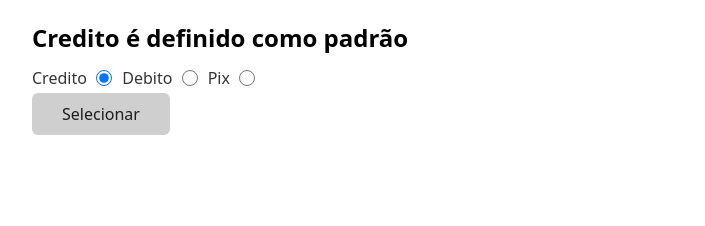
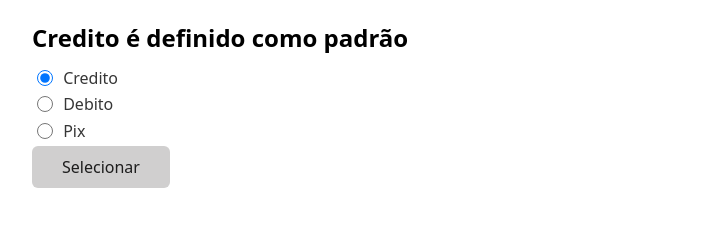
Before and after one commit to Moraes-Bruno/javascript, a plain HTML site: page estudo/checked/index.html in a window 1280 px wide. Shown: the part 76-302 px from the top of the page, without its empty margins (208-913 px from the left). Drawn offline with nearby package versions, Linux system fonts and the light colour scheme.

Commit message:
adicionado exemplo

```diff
--- a/estudo/checked/index.html
+++ b/estudo/checked/index.html
@@ -1,29 +1,44 @@
 <!DOCTYPE html>
 <html lang="pt-br">
-<head>
-    <meta charset="UTF-8">
-    <meta name="viewport" content="width=device-width, initial-scale=1.0">
-    <link rel="stylesheet" href="https://cdn.jsdelivr.net/npm/water.css@2/out/water.css">
+  <head>
+    <meta charset="UTF-8" />
+    <meta name="viewport" content="width=device-width, initial-scale=1.0" />
+    <link
+      rel="stylesheet"
+      href="https://cdn.jsdelivr.net/npm/water.css@2/out/water.css"
+    />
+    <link rel="stylesheet" href="style.css" />
     <title>Checked</title>
-</head>
-<body>
+  </head>
+  <body>
     <h1>Seleciona um metodo de Pagamento</h1>
     <h2>Credito é definido como padrão</h2>
 
-    <label for="credito">Credito</label>
-    <input type="radio" name="metodo"  id="credito" value="credito" checked>
+    <div class="pagamento">
+      <div>
+        <input
+          type="radio"
+          name="metodo"
+          id="credito"
+          value="credito"
+          checked
+        />
+        <label for="credito">Credito</label>
+      </div>
+      <div>
+        <input type="radio" name="metodo" value="debito" id="debito" />
+        <label for="debito">Debito</label>
+      </div>
+      <div>
+        <input type="radio" name="metodo" value="pix" id="pix" />
+        <label for="pix">Pix</label>
+      </div>
+    </div>
 
-    <label for="debito">Debito</label>
-    <input type="radio" name="metodo" value="debito" id="debito">
-
-    <label for="pix">Pix</label>
-    <input type="radio" name="metodo" value="pix"  id="pix">
-
-    <input type="submit" id="submit" value="Selecionar">
+    <input type="submit" id="submit" value="Selecionar" />
 
     <p id="resposta"></p>
 
     <script src="ex001.js"></script>
-
-</body>
+  </body>
 </html>
--- /dev/null
+++ b/estudo/checked/style.css
@@ -0,0 +1,5 @@
+.pagamento{
+    display: flex;
+    flex-direction: column;
+    justify-content: space-between;
+}
```
Also changed, not shown: estudo/if/ternario.js (added, +7 -0 lines).
